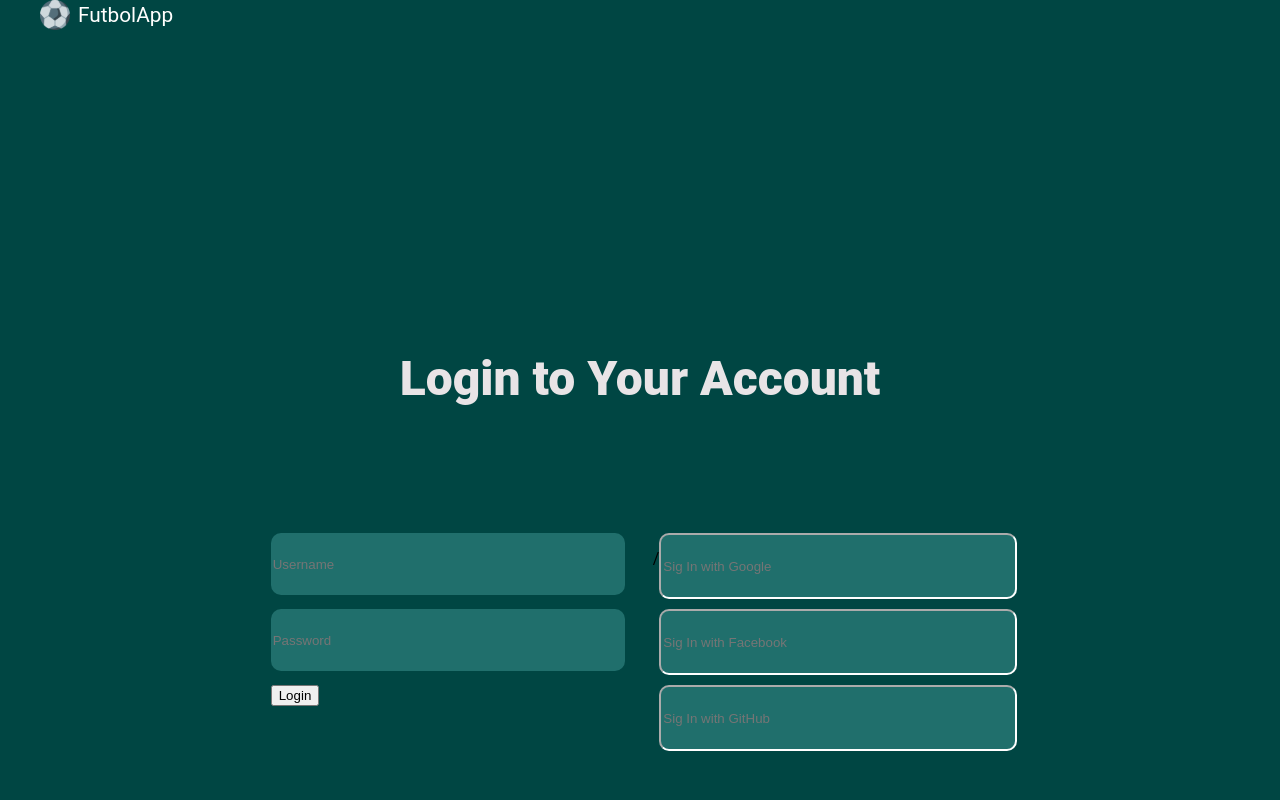
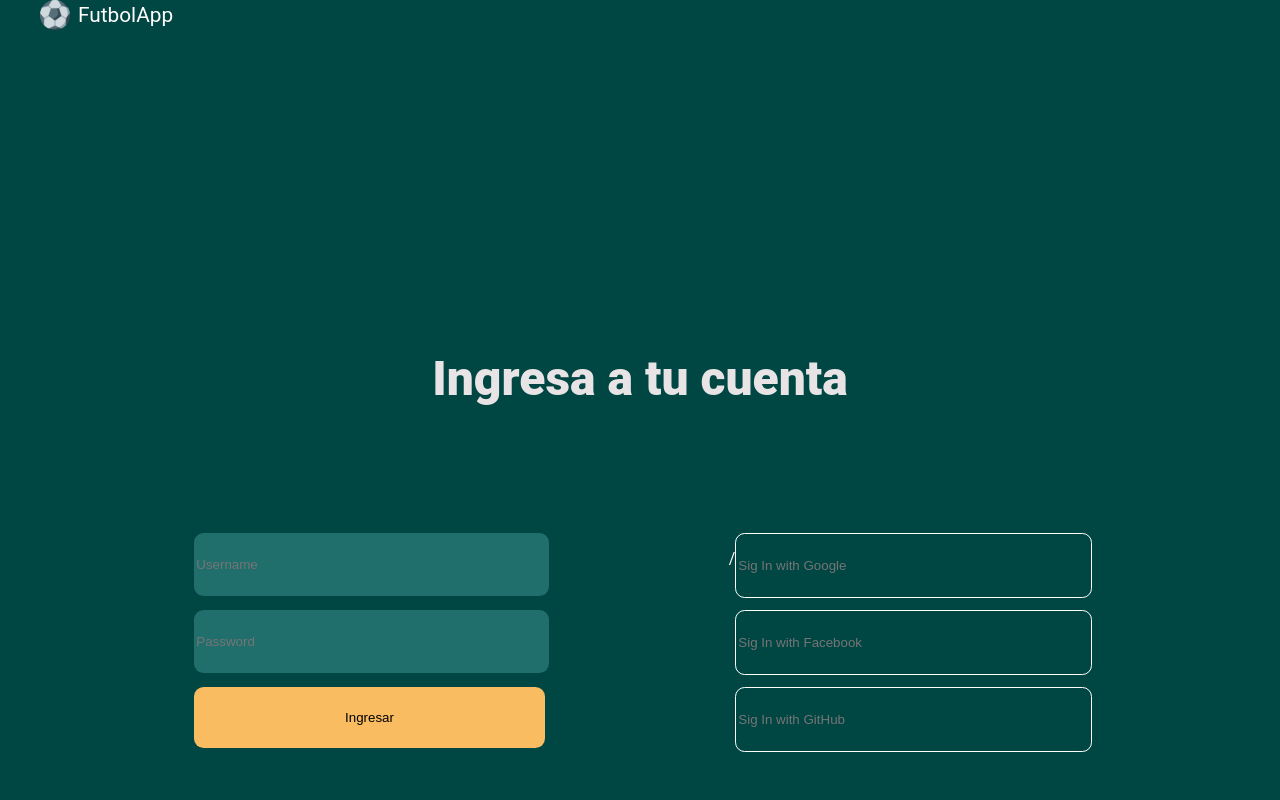
Before and after one commit to macbenites/pg-frontend, a React (Create React App) app: page /login in a window 1280 px wide. Shown: the top 800 px of the page. Built offline with nearby package versions, Linux system fonts and the light colour scheme.

Commit message:
CSS details

```diff
--- a/src/Components/Login.jsx
+++ b/src/Components/Login.jsx
@@ -1,7 +1,6 @@
 import React from "react";
 import Logo from "./Logo";
 import { LoginDiv, InputDiv1, InputDiv2, BtnDiv } from "../Styles/Login.js";
-
 
 
 export default function Login(){
@@ -11,7 +10,7 @@ export default function Login(){
                 <Logo />
             </div>
         <LoginDiv>
-            <h3>Login to Your Account</h3>
+            <h3>Ingresa a tu cuenta</h3>
                 <form>
                     <div>
                         <InputDiv1>
@@ -20,9 +19,9 @@ export default function Login(){
                         <InputDiv1>
                             <input type= 'password' name= 'password' placeholder= 'Password'/>
                         </InputDiv1>
-                        <InputDiv1>
-                            <button type= 'submit'>Login</button>
-                        </InputDiv1>
+                        <BtnDiv>
+                            <button type= 'submit'>Ingresar</button>
+                        </BtnDiv>
                     </div>
                     <p>/</p>
                     <div>
--- a/src/Styles/Login.js
+++ b/src/Styles/Login.js
@@ -12,58 +12,59 @@ export const LoginDiv = styled.div`
         font-family: Roboto;
         font-style: normal;
         margin-bottom: 7.9rem;
-        margin-top: 320px;
+        margin-top: 20rem;
         text-align: center;
         color: #E8E4E6;
+    }
+
+    p{
+        color: #FFFFFF;
     }
 `
 
 
 export const InputDiv1 = styled.div`
-    width: 350px;
-    height: 60px;
+    width: 21.9rem;
+    height: 3.8rem;
     margin-bottom: 1rem;
-    margin-right: 2rem;
+    margin-right: 11.5rem;
     input{
         width: 100%;
         height: 100%;
         background-color: #206F6C;
         color: #FFFFFF;
         text-align: left;
-        border-radius: 10px;
+        border-radius: 0.6rem;
         border: none;
-
     }
 `
 
 export const BtnDiv = styled.div`
-    width: 350px;
-    height: 60px;
+    width: 21.9rem;
+    height: 3.8rem;
+    margin-bottom: 1rem;
+    button{
+        width: 100%;
+        height: 100%;
+        background-color: #F9BC60;
+        color: black;
+        border-radius: 0.6rem;
+        border: none;
+        text-align: center;
+    }
+`
+
+export const InputDiv2 = styled.div`
+    width: 21.9rem;
+    height: 3.8rem;
     margin-bottom: 1rem;
     input{
         width: 100%;
         height: 100%;
-        background-color: #F9BC60;
-        color: black;
+        background-color: #004643;
+        color: #FFFFFF;
         text-align: left;
-        border-radius: 10px;
-        border: none;
-
+        border-radius: 0.6rem;
+        border: 1px solid #FFFFFF;
     }
 `
-
-export const InputDiv2 = styled.div`
-    width: 350px;
-    height: 60px;
-    margin-bottom: 1rem;
-    input{
-        width: 100%;
-        height: 100%;
-        background-color: #206F6C;
-        color: #FFFFFF;
-        text-align: left;
-        border-radius: 10px;
-        border-color: #FFFFFF
-
-    }
-`
```
